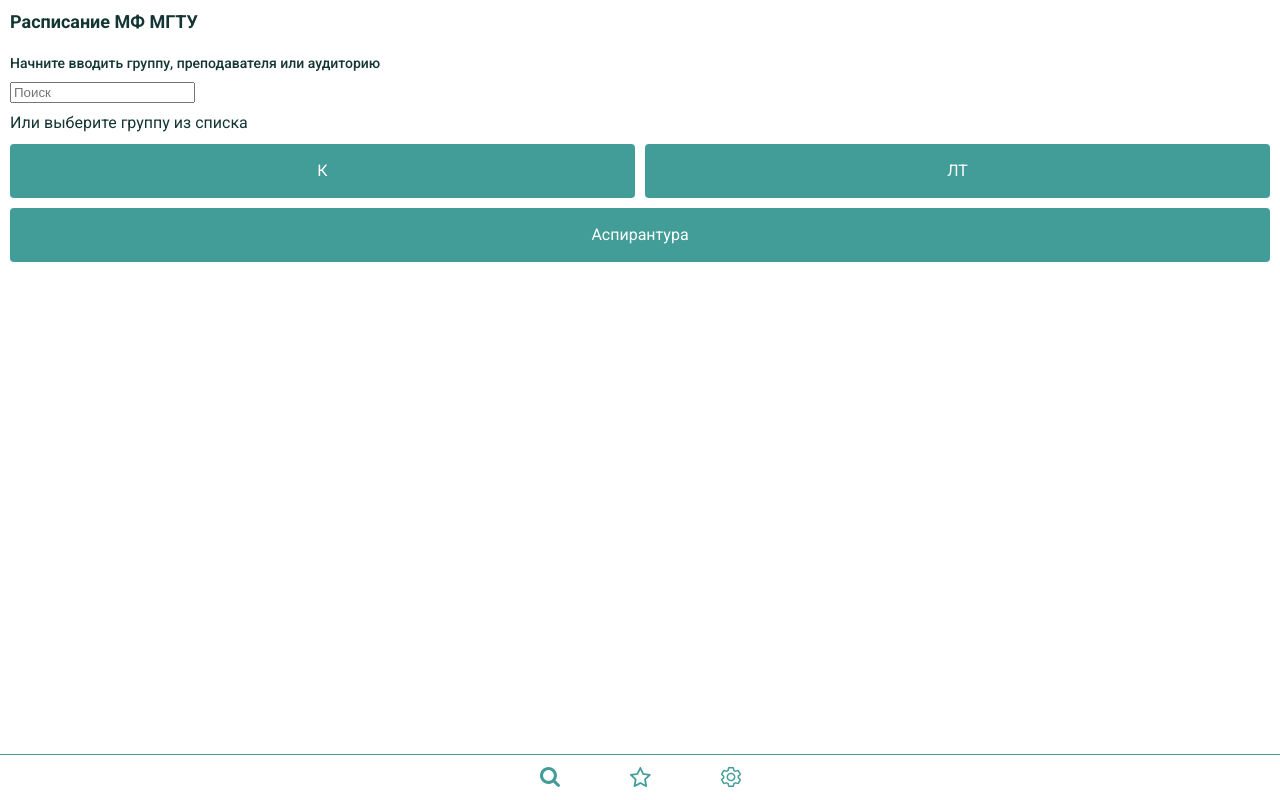
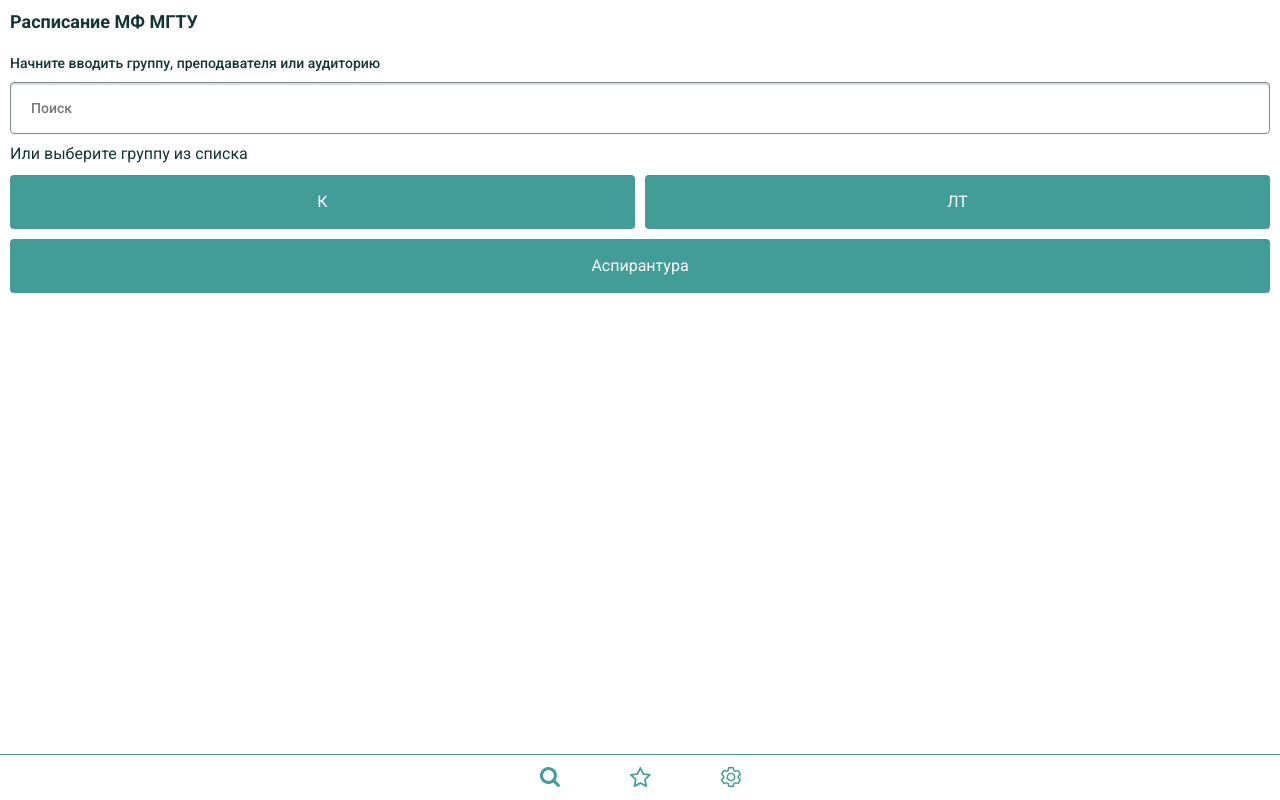
Before and after one commit to Psiniy-programmer/mfrsap, a React (Create React App) app: page / in a window 1280 px wide. Built offline with nearby package versions, Linux system fonts and the light colour scheme; no server answers.

Commit message:
Стилизация инпута

```diff
--- a/src/Components/Views/SearchView/SearchView.jsx
+++ b/src/Components/Views/SearchView/SearchView.jsx
@@ -29,7 +29,7 @@
         return (
             <div className={'Search'}>
                 <input
-                    className={'SearchInput'}
+                    className={'SearchInput text-medium--small textColor'}
                     placeholder={'Поиск'}
                     value={this.props.findInput}
                     ref={(input) => {
--- a/src/Components/Views/SearchView/style.css
+++ b/src/Components/Views/SearchView/style.css
@@ -21,3 +21,13 @@
     grid-column-start: 1;
     grid-column-end: 3;
 }
+
+.SearchInput {
+    border: 1px solid var(--gray);
+    box-sizing: border-box;
+    width: 100%;
+    box-shadow: inset 0 2px 0 rgba(124, 135, 134, 0.3);
+    border-radius: 4px;
+    padding: 16px 20px 16px 20px;
+    background-color: var(--current--theme--bg);
+}
```
